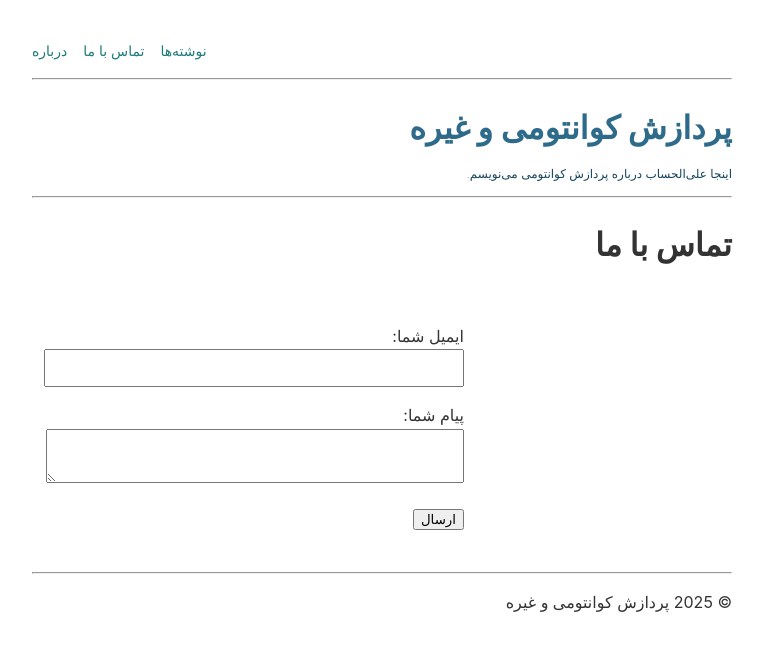
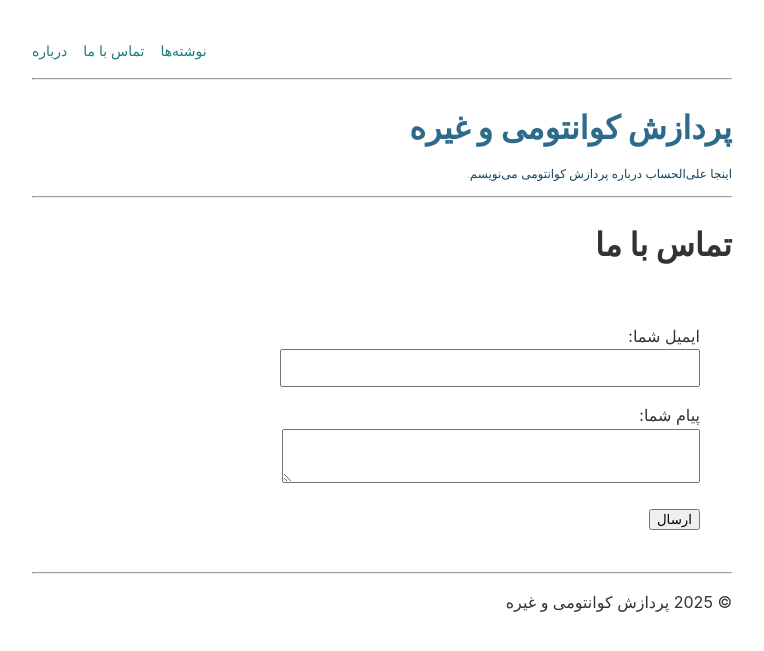
Before and after one commit to Amin7tsix/blog, a Jekyll site: the page built from contact.md, in a window 1280 px wide. Shown: the top 651 px of the page, without its empty margins (408-1172 px from the left). Built offline with Jekyll 4.4.1, drawn with Linux system fonts in a browser that asks for light colours.

Commit message:
update custom.css to right-align contat form

```diff
--- a/assets/css/custom.css
+++ b/assets/css/custom.css
@@ -102,7 +102,7 @@
 
   .form-container {
     display: flex;
-    justify-content: flex-end; /* Align container to the right */
+    justify-content: flex; /* Align container to the right */
     padding: 2rem;
   }
 
```
